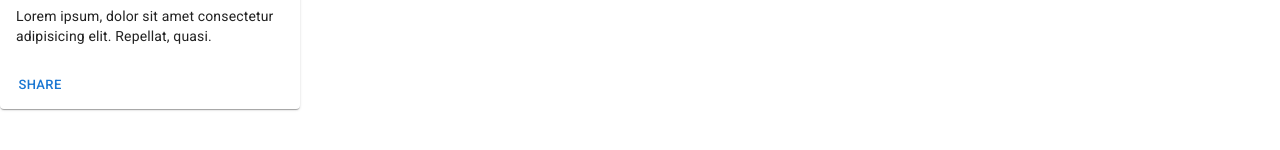
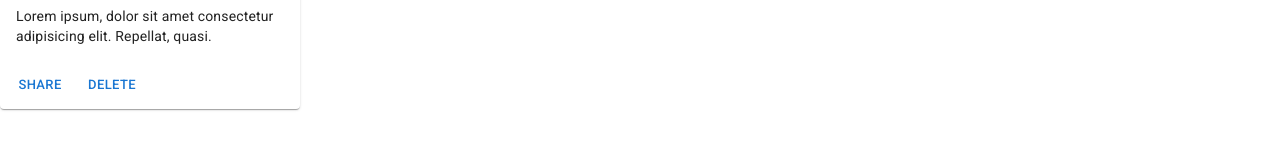
Before and after one commit to KrhystFerrari/mui-examples, a React (Create React App) app: page / in a window 1280 px wide. Shown: the part 290-440 px from the top of the page. Built offline with nearby package versions, Linux system fonts and the light colour scheme.

Commit message:
feat: create Dialog example

```diff
--- a/src/App.js
+++ b/src/App.js
@@ -1,7 +1,7 @@
 import { Typography, AppBar, Toolbar, Tabs, Tab } from "@mui/material";
 import React, { useState } from "react";
 import Cards from "./components/Cards";
-//import Form from "./components/Form";
+import Form from "./components/Form";
 
 function App() {
   const [value, setValue] = useState(0);
--- a/src/components/Cards.js
+++ b/src/components/Cards.js
@@ -4,11 +4,17 @@ import {
   CardActions,
   CardContent,
   CardMedia,
+  Dialog,
+  DialogActions,
+  DialogContent,
+  DialogContentText,
+  DialogTitle,
   Typography,
 } from "@mui/material";
-import React from "react";
+import React, { useState } from "react";
 
 const Cards = () => {
+  const [open, setOpen] = useState(false);
   return (
     <div>
       <Card sx={{ maxWidth: 300 }}>
@@ -31,8 +37,23 @@ const Cards = () => {
           <Button size="small" color="primary">
             Share
           </Button>
+          <Button size="small" color="primary" onClick={() => setOpen(true)}>
+            Delete
+          </Button>
         </CardActions>
       </Card>
+      <Dialog open={open} onClose={() => setOpen(false)}>
+        <DialogTitle>Are you sure?</DialogTitle>
+        <DialogContent>
+          <DialogContentText>
+            Delete this card?
+          </DialogContentText>
+        </DialogContent>
+        <DialogActions>
+          <Button onClick={() => setOpen(false)}>Cancel</Button>
+          <Button>Delete</Button>
+        </DialogActions>
+      </Dialog>
     </div>
   );
 };
```
